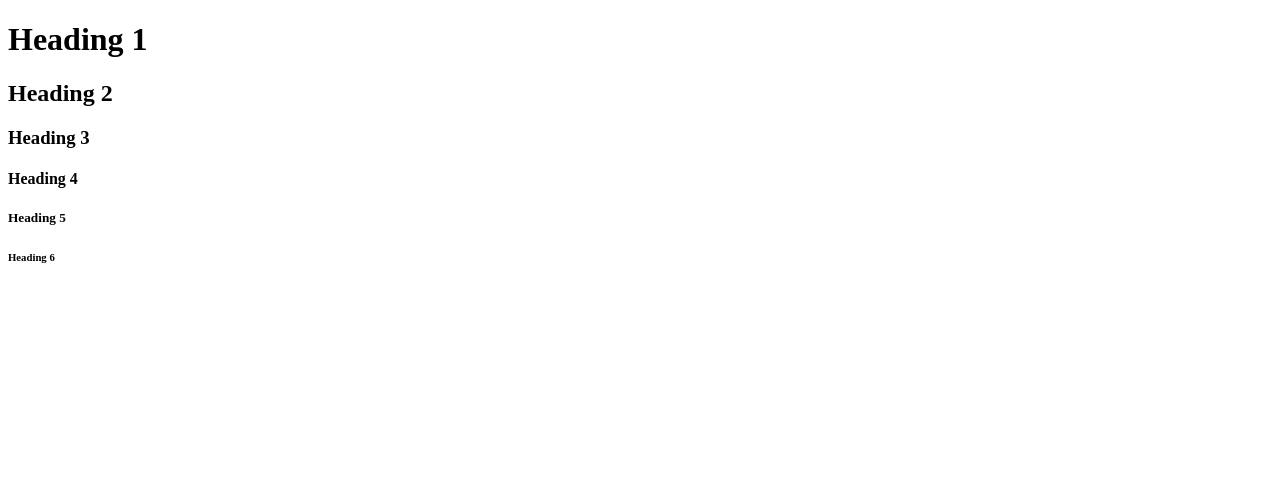
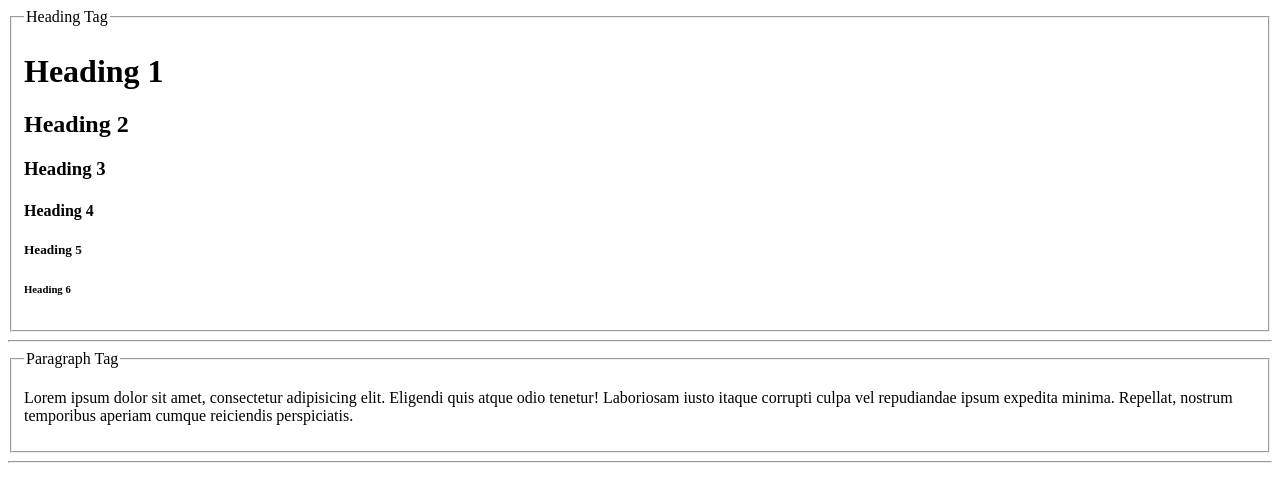
Before and after one commit to souvik-mndal/WebDevPractice, a plain HTML site: page html-codeh/Day1/index.html in a window 1280 px wide. Drawn offline with Linux system fonts and the light colour scheme.

Commit message:
Add paragraphs

```diff
--- a/html-codeh/Day1/index.html
+++ b/html-codeh/Day1/index.html
@@ -6,11 +6,25 @@
     <title>Document</title>
 </head>
 <body>
+    <fieldset>
+        <legend>Heading Tag</legend>
         <h1>Heading 1</h1>
         <h2>Heading 2</h2>
         <h3>Heading 3</h3>
         <h4>Heading 4</h4>
         <h5>Heading 5</h5>
         <h6>Heading 6</h6>
+    </fieldset>
+
+    <hr/>
+    <fieldset>
+        <legend>Paragraph Tag</legend>
+        <p>Lorem ipsum dolor sit amet, consectetur adipisicing elit. Eligendi quis atque odio tenetur! Laboriosam iusto itaque corrupti culpa vel repudiandae ipsum expedita minima. Repellat, nostrum temporibus aperiam cumque reiciendis perspiciatis.</p>
+    </fieldset>
+
+    <hr/>
+
+
+
 </body>
 </html>
```
Lines whose indentation alone changed are shown as unchanged.
